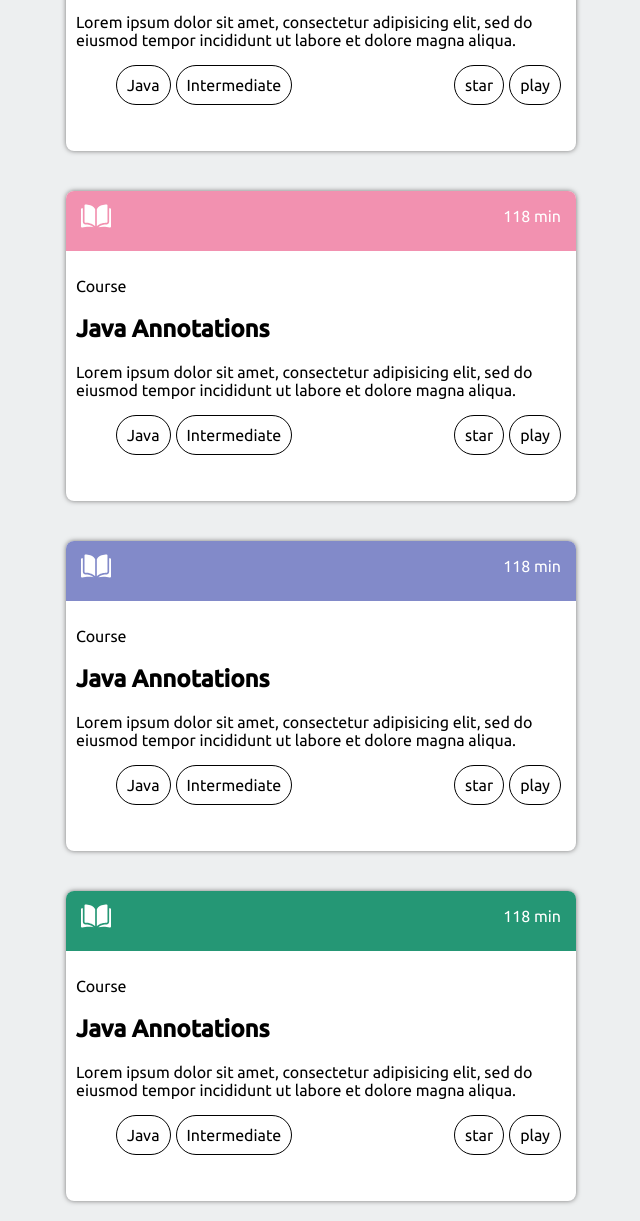
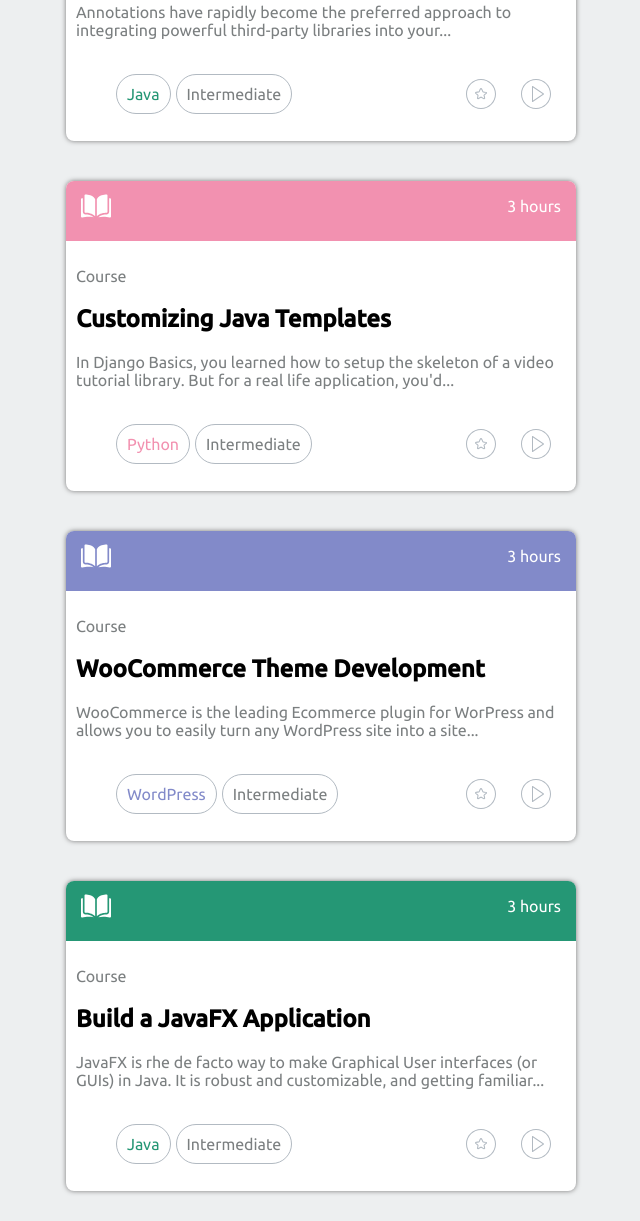
Before and after one commit to sailor27/treehouse-library, a plain HTML site: page index.html in a window 1280 px wide. Shown: the part 257-1478 px from the top of the page, without its empty margins (54-694 px from the left). Drawn offline with Linux system fonts and the light colour scheme.

Commit message:
update css/html/icons.

```diff
--- a/css/styles.css
+++ b/css/styles.css
@@ -4,11 +4,13 @@
 
 .right {
   float:right;
+
 }
 
 .cf {
   clear:both;
 }
+
 
 img {
   width: 30px;
@@ -33,28 +35,27 @@ li {
   margin-right: 100px;
 }
 .nav {
-  border-bottom: 1px black solid;
+  /*border-bottom: 1px black solid;*/
   overflow: auto;
   width: 1060px;
   margin-left: 20px;
+  box-shadow: 0 5px 5px -5px #777777;
+}
 
-}
 .nav li {
   float: right;
-  border-right: 1px #000 solid;
+  border-right: 1px #b2bac2 solid;
   padding: 10px;
-  margin-top: 4px;
-  margin-bottom: 4px;
+  padding-top: 1px;
+  padding-bottom: 1px;
 }
 
 .nav li:last-child {
-  margin-top: 10px;
+  margin-top: 4px;
   border-right: 1px #edeff0 solid;
   color: #b2bac2;
   font-size: 20px;
 }
-
-.nav li:nth-last-child(an+b)
 
 .nav li:first-child {
   border-right: 1px #edeff0 solid;
@@ -62,12 +63,12 @@ li {
 
 .nav h2 {
   float: left;
+  margin-left: 15px;
 }
 
 .box {
   width: 510px;
   height: 310px;
-  /*border: 1px, #000, solid;*/
   background: #FFF;
   float: left;
   margin-top: 20px;
@@ -80,22 +81,35 @@ li {
 
 .box-content {
   padding:10px;
+  color: #7b7f80;
+}
+
+.box-content h2 {
+    color: #000;
 }
 
 
 li.left {
   margin-right: 5px;
+  margin-top: 5px;
+  border: 1px #b2bac2 solid;
+  border-radius: 50px;
 }
 
 li.right {
   margin-right: 5px;
+  border:0px white solid;
+
 }
+
 
 .box-content li {
   padding: 10px;
-  border: 1px #000 solid;
-  border-radius: 50px;
+}
 
+
+.box-content ul {
+  margin-top: 30px;
 }
 
 .box-header {/*all box headers*/
@@ -117,20 +131,30 @@ li.right {
   margin-top: 10px;
 }
 
-
-
-#header1 {
+.header1 {
  background: #259775;
 }
 
-#header2{
+.header2{
   background: #f291b0;
 }
 
-#header3{
+.header3{
  background: #828ac9;
 }
 
-#header4 {
+.header4 {
   background: #259775;
 }
+
+.green {
+  color: #259775;
+}
+
+.pink {
+  color:#f291b0;
+}
+
+.purple {
+  color:#828ac9;
+}
--- a/index.html
+++ b/index.html
@@ -21,77 +21,77 @@
       <div id="wrapper">
 
         <div class="box">
-          <div class="box-header" id="header1">
+          <div class="box-header header1">
             <img src="img/book.svg">
             <p>118 min</p>
           </div>
           <div class="box-content">
             <p>Course</p>
             <h2>Java Annotations</h2>
-            <p>Lorem ipsum dolor sit amet, consectetur adipisicing elit, sed do eiusmod tempor incididunt ut labore et dolore magna aliqua.</p>
+            <p>Annotations have rapidly become the preferred approach to integrating powerful third-party libraries into your...</p>
             <ul>
-              <li class="left">Java</li>
+              <li id class= "green left">Java</li>
               <li class="left">Intermediate</li>
-              <li class="right">play</li>
-              <li class="right">star</li>
+              <li class="right"><img src="img/play.svg" alt="star"></li>
+              <li class="right"><img src="img/star.svg" alt="star"></li>
             </ul>
           </div>
         </div>
 
         <div class="box">
 
-          <div class="box-header" id="header2">
+          <div class="box-header header2">
             <img src="img/book.svg">
-            <p>118 min</p>
+            <p>3 hours</p>
           </div>
 
           <div class="box-content">
             <p>Course</p>
-            <h2>Java Annotations</h2>
-            <p>Lorem ipsum dolor sit amet, consectetur adipisicing elit, sed do eiusmod tempor incididunt ut labore et dolore magna aliqua.</p>
+            <h2>Customizing Java Templates</h2>
+            <p>In Django Basics, you learned how to setup the skeleton of a video tutorial library. But for a real life application, you'd...</p>
             <ul>
-              <li class="left">Java</li>
+              <li class="pink left">Python</li>
               <li class="left">Intermediate</li>
-              <li class="right">play</li>
-              <li class="right">star</li>
+              <li class="right"><img src="img/play.svg" alt="star"></li>
+              <li class="right"><img src="img/star.svg" alt="star"></li>
             </ul>
           </div>
         </div>
 
         <div class="box">
-          <div class="box-header" id="header3">
+          <div class="box-header header3">
             <img src="img/book.svg">
-            <p>118 min</p>
+            <p>3 hours</p>
           </div>
 
           <div class="box-content">
             <p>Course</p>
-            <h2>Java Annotations</h2>
-            <p>Lorem ipsum dolor sit amet, consectetur adipisicing elit, sed do eiusmod tempor incididunt ut labore et dolore magna aliqua.</p>
+            <h2>WooCommerce Theme Development</h2>
+            <p>WooCommerce is the leading Ecommerce plugin for WorPress and allows you to easily turn any WordPress site into a site...</p>
             <ul>
-              <li class="left">Java</li>
+              <li class="purple left">WordPress</li>
               <li class="left">Intermediate</li>
-              <li class="right">play</li>
-              <li class="right">star</li>
+              <li class="right"><img src="img/play.svg" alt="star"></li>
+              <li class="right"><img src="img/star.svg" alt="star"></li>
             </ul>
           </div>
         </div>
 
         <div class="box">
 
-          <div class="box-header" id="header4">
+          <div class="box-header header4">
             <img src="img/book.svg">
-            <p>118 min</p>
+            <p>3 hours</p>
           </div>
           <div class="box-content">
             <p>Course</p>
-            <h2>Java Annotations</h2>
-            <p>Lorem ipsum dolor sit amet, consectetur adipisicing elit, sed do eiusmod tempor incididunt ut labore et dolore magna aliqua.</p>
+            <h2>Build a JavaFX Application</h2>
+            <p>JavaFX is rhe de facto way to make Graphical User interfaces (or GUIs) in Java. It is robust and customizable, and getting familiar...</p>
             <ul>
-              <li class="left">Java</li>
+              <li class="green left">Java</li>
               <li class="left">Intermediate</li>
-              <li class="right">play</li>
-              <li class="right">star</li>
+              <li class="right"><img src="img/play.svg" alt="star"></li>
+              <li class="right"><img src="img/star.svg" alt="star"></li>
             </ul>
           </div>
         </div>
```
Also changed, not shown: img/arrow.png (deleted), img/book.png (deleted), img/notification.png (deleted), img/play.svg (added), img/profile.png (deleted), img/star.svg (added).
